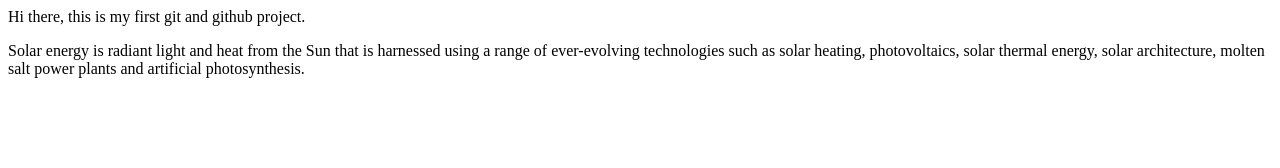
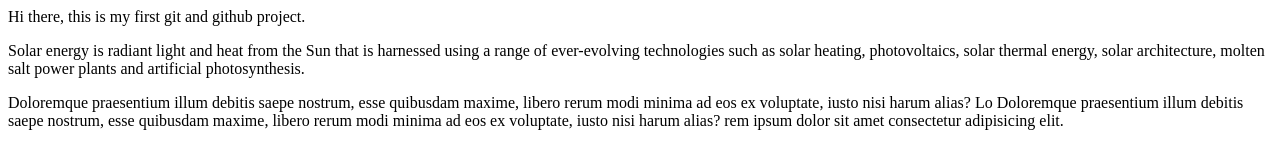
Before and after one commit to blaze2004/git-basic, a plain HTML site: page index.html in a window 1280 px wide. Drawn offline with Linux system fonts and the light colour scheme.

Commit message:
Update index.html

```diff
--- a/index.html
+++ b/index.html
@@ -16,6 +16,12 @@
             technologies such as solar heating, photovoltaics, solar thermal energy, solar architecture,
             molten salt power plants and artificial photosynthesis.
         </p>
+        <p>
+             Doloremque praesentium illum debitis saepe nostrum, esse quibusdam maxime, libero rerum modi minima ad eos ex  voluptate, iusto nisi harum alias?
+            Lo
+             Doloremque praesentium illum debitis saepe nostrum, esse quibusdam maxime, libero rerum modi minima ad eos ex  voluptate, iusto nisi harum alias?
+             rem ipsum dolor sit amet consectetur adipisicing elit.
+        </p>
     </div>
 </body>
 
```
